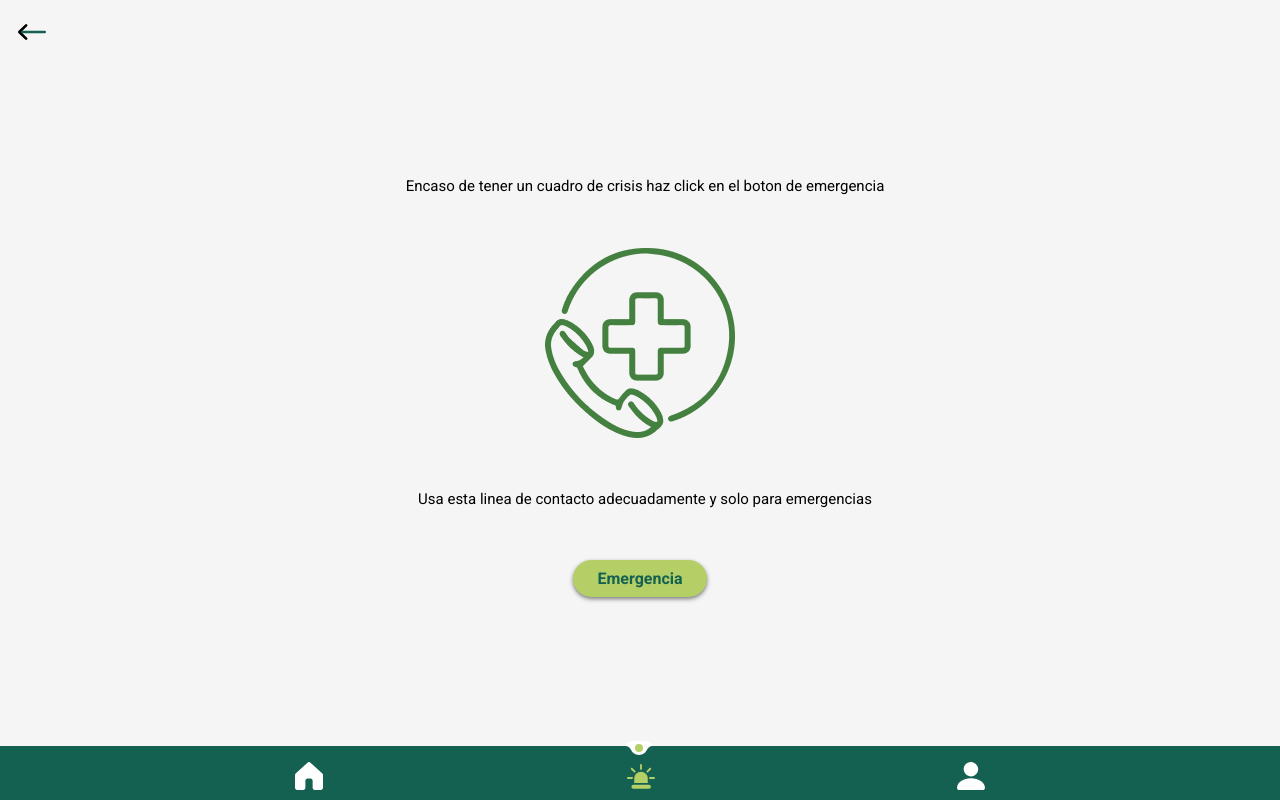
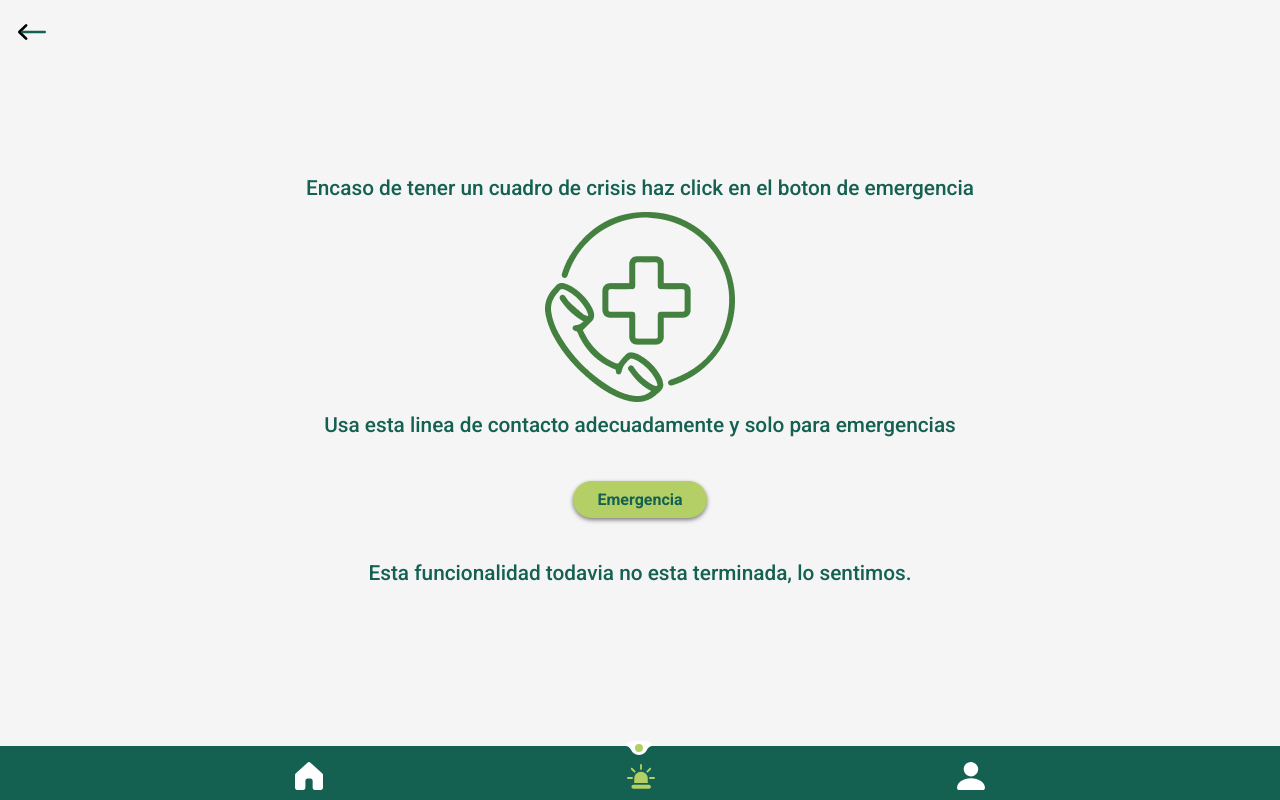
Before and after one commit to No-Country/c10-58-m-reactchallenge-mern, a React (Vite) app: page /emergency in a window 1280 px wide. Built offline with nearby package versions, Linux system fonts and the light colour scheme; no server answers.

Commit message:
tildes y estilos

```diff
--- a/src/components/AppointmentCard.jsx
+++ b/src/components/AppointmentCard.jsx
@@ -7,15 +7,14 @@ import { Link } from 'react-router-dom'
 
 export const AppointmentCard = ({ appointment, cancelAppointment }) => {
   const { medicData, date } = appointment
-  console.log('appointment: ', appointment)
   return (
     <CardContainer>
       <MedicProfileImg className='border border-green-900 rounded-md' src={medicData.profilePhoto} />
       <div className='flex flex-col items-start p-0'>
-        <p>Medico: {medicData.nombre} {medicData.apellido}</p>
+        <p>Médico: {medicData.nombre} {medicData.apellido}</p>
         <p>Fecha: {format(date.seconds * 1000, 'dd/MM/yyyy')}</p>
         <p>Hora: {format(date.seconds * 1000, 'H:mm')}</p>
-        <p>Telefono: {medicData.telefono}</p>
+        <p>Teléfono: {medicData.telefono}</p>
         <Link to={`/list/${appointment.medicId}`} className='font-semibold text-green-800'>Ver perfil del medico</Link>
         {cancelAppointment && <Btn className='my-1 w-full' $dark onClick={() => cancelAppointment(appointment.appointmentId)}>Cancelar cita</Btn>}
       </div>
--- a/src/components/MicroComponents/Text.js
+++ b/src/components/MicroComponents/Text.js
@@ -15,10 +15,13 @@ export const PageTitle = styled.h1`
 
 export const MainDivTitle = styled.h2`
   font-weight: 700;
-  font-size: 1.4rem;
-  padding-left: 2rem;
+  width: 100%;
+  text-align: center;
+  font-size: 1.3rem;
   color: ${COLORS.strongGreen};
   @media (min-width: 768px) {
+    width: auto;
+    text-align: left;
     padding-left: 4rem;
   }
 `
--- a/src/pages/Emergency.jsx
+++ b/src/pages/Emergency.jsx
@@ -1,24 +1,17 @@
 import React from 'react'
-import styled from 'styled-components'
 import { Btn } from '../components/MicroComponents/Btn'
-const P = styled.p`
-  color: #000;
-  font-size: 15px;
-  font-weight: 400;
-  margin: 10px;
-  padding-left: 10px;
-  text-align: center;
-`
+import { MainDivText, MainDivTitle } from '../components/MicroComponents/Text'
 
 const Emergency = () => {
   return (
-    <div className='w-full m-h-full flex flex-col items-center justify-center gap-10'>
-      <div className='flex flex-col place-items-center place-self-center gap-10'>
-        <P>Encaso de tener un cuadro de crisis haz click en el boton de emergencia</P>
+    <div className='flex flex-col items-center justify-center gap-10'>
+      <div className='flex flex-col place-items-center place-self-center gap-2'>
+        <MainDivText>Encaso de tener un cuadro de crisis haz click en el boton de emergencia</MainDivText>
         <img src='/public/telefono.png' alt='llamada' />
-        <P>Usa esta linea de contacto adecuadamente y solo para emergencias</P>
+        <MainDivText>Usa esta linea de contacto adecuadamente y solo para emergencias</MainDivText>
       </div>
       <Btn onClick={() => console.log('Emergencia!')}>Emergencia</Btn>
+      <MainDivText>Esta funcionalidad todavia no esta terminada, lo sentimos.</MainDivText>
     </div>
   )
 }
--- a/src/pages/Home.jsx
+++ b/src/pages/Home.jsx
@@ -32,7 +32,7 @@ const Home = () => {
           <img src={escuchaderoLogo} alt='logo escuchadero' />
           <div className='flex flex-col gap-4'>
             <PageTitle>Escuchadero</PageTitle>
-            <MainDivText>Estamos aca para vos</MainDivText>
+            <MainDivText>Estamos acá para vos</MainDivText>
             <SearchMedic />
           </div>
           <TogglePillDiv onClick={handleToggle}>
--- a/src/pages/ProfileDoc.jsx
+++ b/src/pages/ProfileDoc.jsx
@@ -6,16 +6,18 @@ import styled from 'styled-components'
 const Card = styled.div`
 width: 100%;
   height: 100%;
-
+  background-color: white;
   border-radius: 5px;
-  padding: 20px;
-  margin-top: 30px;
+  padding: 2rem;
   display: flex;
   flex-direction: column;
   justify-content: space-between;
   align-items: center;
-  box-shadow: 0 0 10px rgba(0, 0, 0, 0.2);
+  box-shadow: 0 2px 5px rgba(0, 0, 0, 0.2);
 
+  @media (min-width: 768px) {
+    width: auto;
+  }
 `
 const Img = styled.img`
  display: block;
@@ -27,13 +29,15 @@ const Img = styled.img`
 const ProfileDoc = () => {
   const {
     medicId,
-    data: { profilePhoto, nombre, apellido, direccion, telefono, especialidades ,
-      formacion_profesional}
+    data: {
+      profilePhoto, nombre, apellido, direccion, telefono, especialidades,
+      formacion_profesional
+    }
   } = useLoaderData()
-  const especialidadesString = especialidades.join(", ");
+  const especialidadesString = especialidades.join(', ')
 
   return (
-    <div className='profile-doc '>
+    <div className='flex flex-col items-center justify-center gap-6'>
       <div>
         <Img src={profilePhoto} alt={`${nombre} ${apellido}`} />
         <h2 className='profile-doc-name'>
@@ -43,19 +47,14 @@ const ProfileDoc = () => {
 
       </div>
       <Card>
-        <div>
-
-
-      <p>
+        <div className='flex flex-col text-justify gap-2'>
           <b>Especialidad:</b>
-      </p>
-      <p className='mb-4'>{especialidadesString}</p>
+          <p>{especialidadesString}</p>
           <b>Formacion profesional :</b>
-      <p className='mb-4'>{formacion_profesional}</p>
-
+          <p>{formacion_profesional}</p>
         </div>
         <Link to={`/list/${medicId}/calendar`}>
-        <Btn $dark>Agendar</Btn>
+          <Btn className='mt-4' $dark>Agendar</Btn>
         </Link>
       </Card>
 
```
Lines whose indentation alone changed are shown as unchanged.
